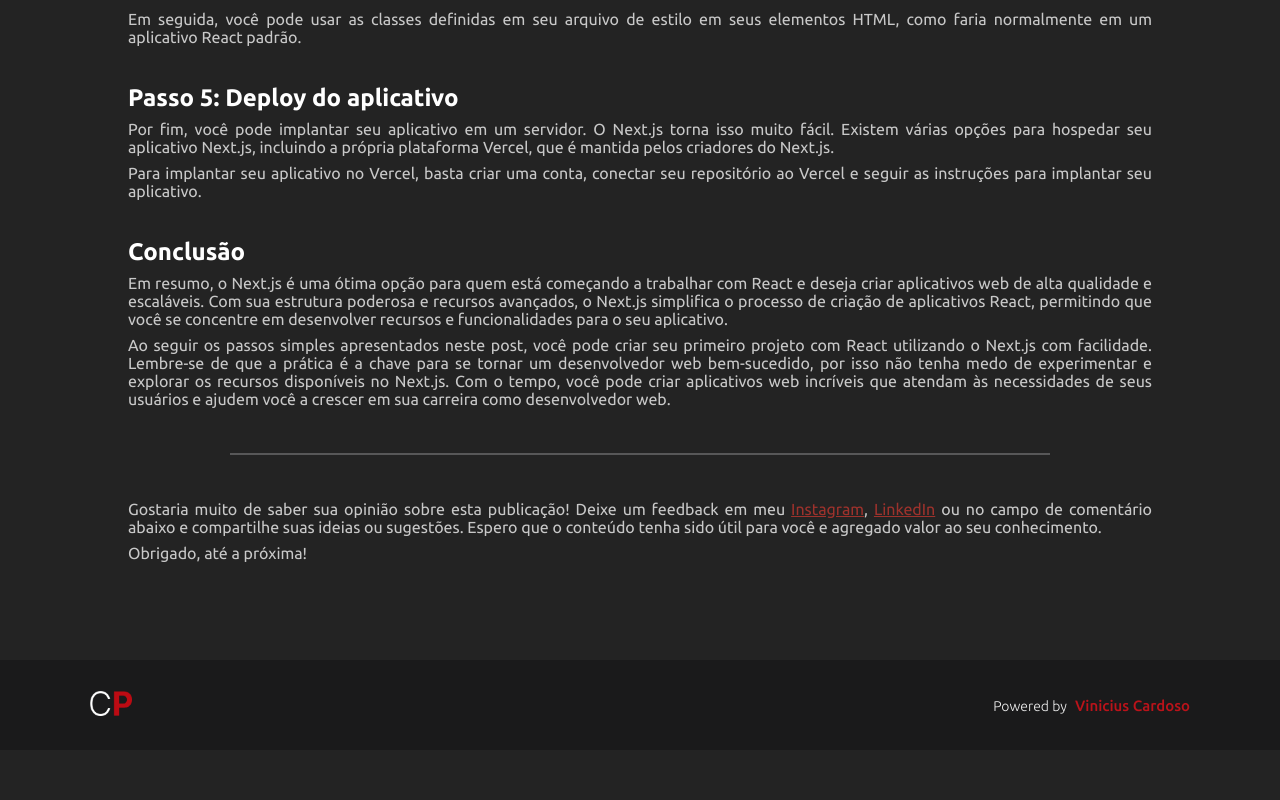
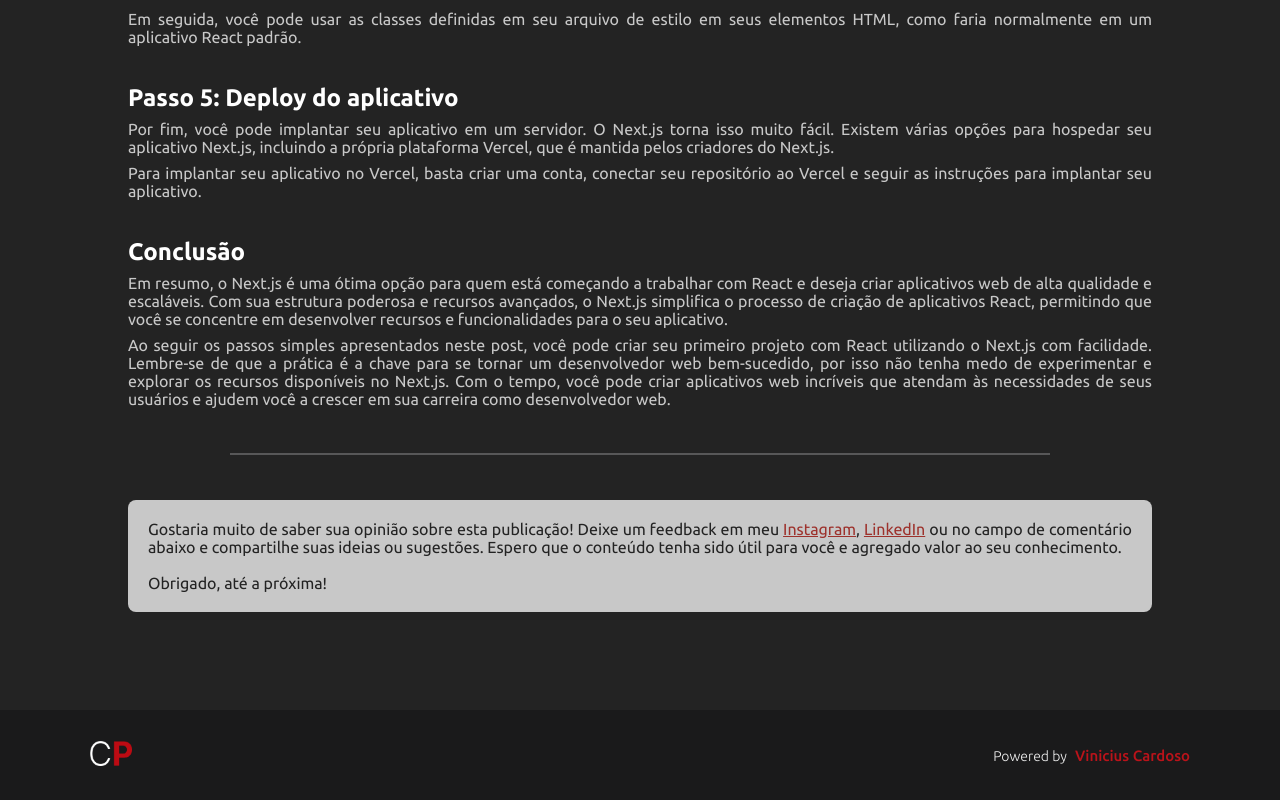
Before and after one commit to vinicdev/cardoso-post, a Next.js app: page /01-primeiro-projeto-react in a window 1280 px wide. Shown: the part 1688-2488 px from the top of the page. Before the commit the page ends 2438 px from the top, so only its background shows below. Built offline with nearby package versions, Linux system fonts and the light colour scheme.

Commit message:
new style of ad text

```diff
--- a/src/pages/[slug].js
+++ b/src/pages/[slug].js
@@ -18,11 +18,9 @@
 
             <hr />
 
-            <p>
+            <p className={post.anuncio}>
                 Gostaria muito de saber sua opinião sobre esta publicação! Deixe um feedback em meu  <Link href="https://www.instagram.com/c4rdos0_/">Instagram</Link>, <Link href="https://www.linkedin.com/in/vinicdev/">LinkedIn</Link> ou no campo de comentário abaixo e compartilhe suas ideias ou sugestões. Espero que o conteúdo tenha sido útil para você e agregado valor ao seu conhecimento.
-            </p>
-
-            <p>
+                <br /><br />
                 Obrigado, até a próxima!
             </p>
         </article>
--- a/src/styles/post.module.scss
+++ b/src/styles/post.module.scss
@@ -91,3 +91,10 @@
         color: #8a8181;
     }
 }
+
+.anuncio {
+    background-color: $basic-100;
+    padding: 20px;
+    color: $black-100 !important;
+    border-radius: 8px;
+}
```
